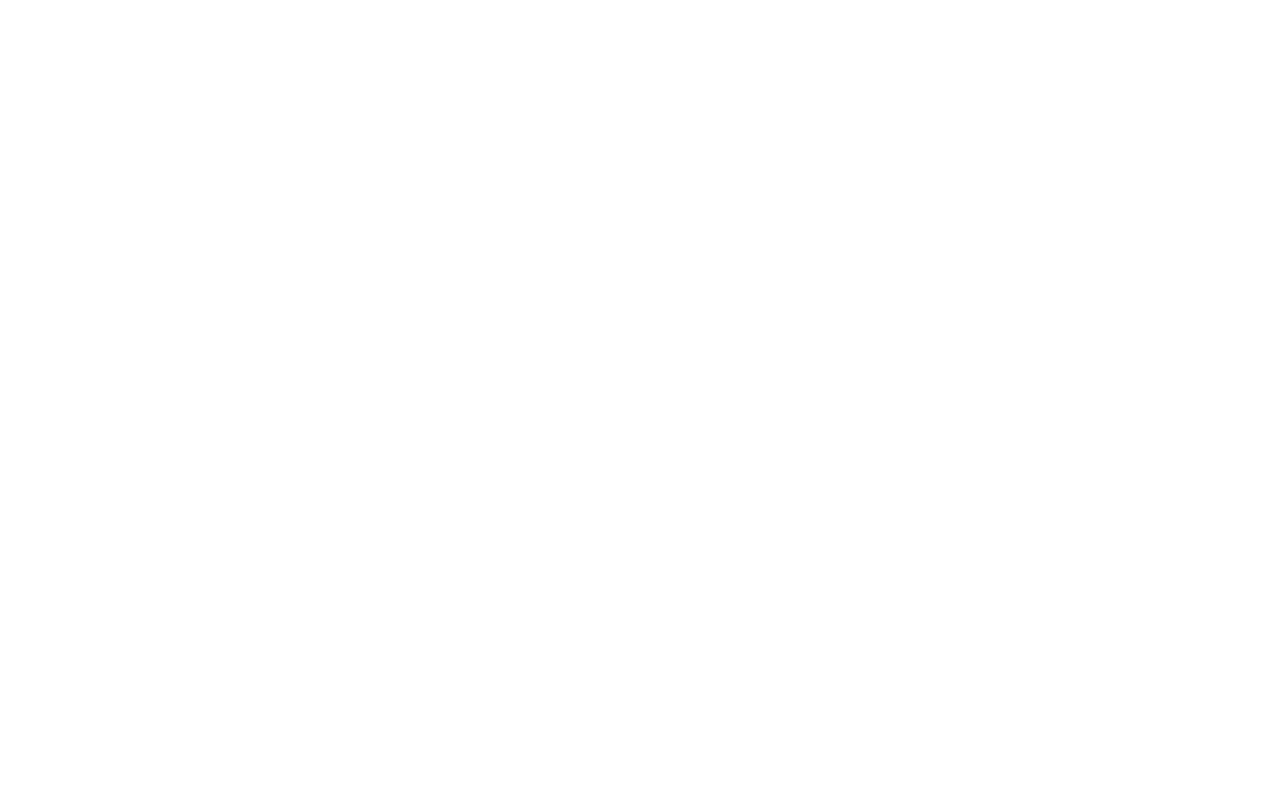
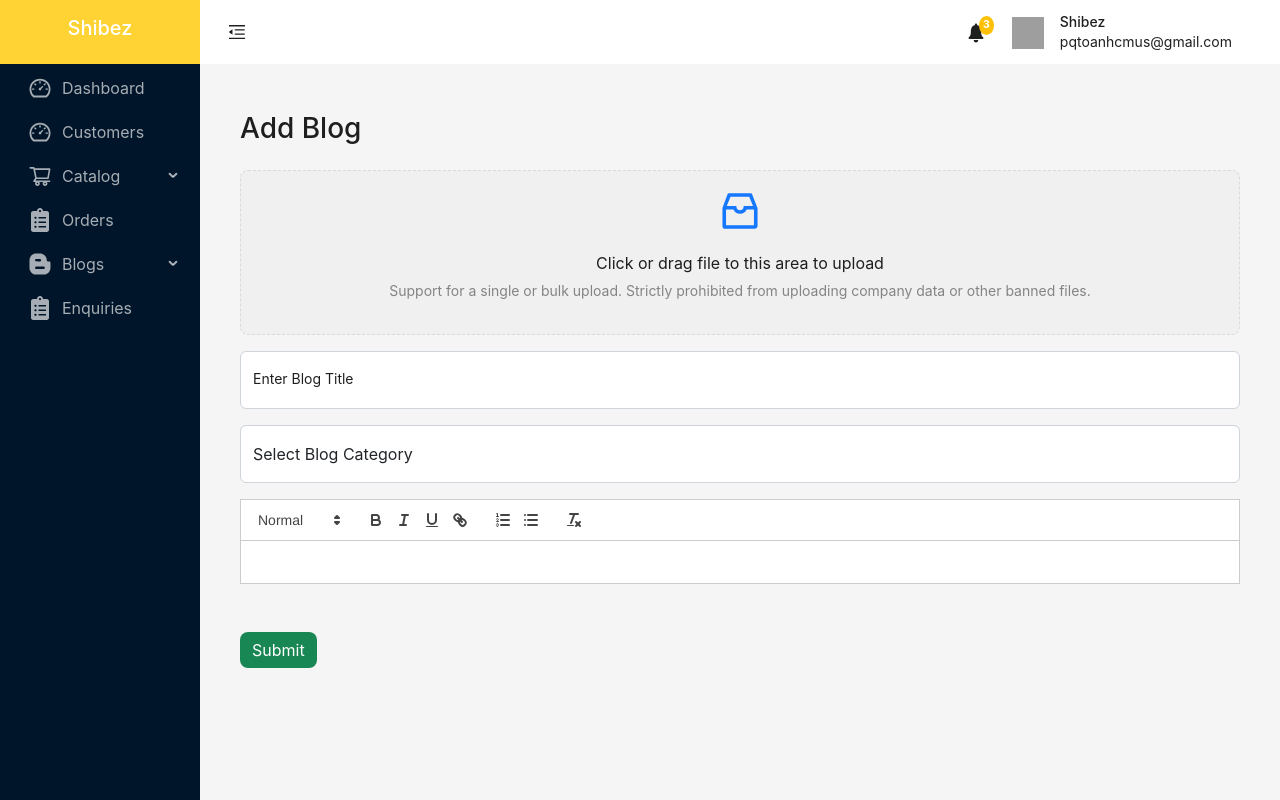
Before and after one commit to shibez0112/Admin-Dashboard, a React (Create React App) app: page /admin/blog in a window 1280 px wide. Before the commit this address had no page. Built offline with nearby package versions, Linux system fonts and the light colour scheme; grey boxes are pictures that could not be loaded.

Commit message:
feat: Add "Add Blog" Page

```diff
--- a/package.json
+++ b/package.json
@@ -10,8 +10,11 @@
     "antd": "^5.3.2",
     "react": "^18.2.0",
     "react-dom": "^18.2.0",
+    "react-form-stepper": "^2.0.3",
     "react-icons": "^4.8.0",
+    "react-quill": "^2.0.0",
     "react-router-dom": "^6.9.0",
+    "react-rte": "^0.16.5",
     "react-scripts": "5.0.1",
     "tslib": "^2.5.0",
     "web-vitals": "^2.1.4"
--- a/src/App.css
+++ b/src/App.css
@@ -9,3 +9,7 @@
 .red {
   color: red;
 }
+
+.quill{
+  background-color: white;
+}
--- a/src/App.js
+++ b/src/App.js
@@ -14,6 +14,7 @@
 import CategoryList from "./pages/CategoryList";
 import BrandList from "./pages/BrandList";
 import ProductList from "./pages/ProductList";
+import AddBlog from "./pages/AddBlog";
 
 function App() {
   return (
@@ -33,6 +34,7 @@
           <Route path="category-list" element={<CategoryList />}></Route>
           <Route path="brand-list" element={<BrandList />}></Route>
           <Route path="product-list" element={<ProductList />}></Route>
+          <Route path="blog" element={<AddBlog />}></Route>
         </Route>
       </Routes>
     </Router>
--- /dev/null
+++ b/src/pages/AddBlog.js
@@ -0,0 +1,73 @@
+import React, { useState } from "react";
+import ReactQuill from "react-quill";
+import "react-quill/dist/quill.snow.css";
+import CustomInput from "./CustomInput";
+import { InboxOutlined } from "@ant-design/icons";
+import { message, Upload } from "antd";
+const { Dragger } = Upload;
+const props = {
+  name: "file",
+  multiple: true,
+  action: "https://www.mocky.io/v2/5cc8019d300000980a055e76",
+  onChange(info) {
+    const { status } = info.file;
+    if (status !== "uploading") {
+      console.log(info.file, info.fileList);
+    }
+    if (status === "done") {
+      message.success(`${info.file.name} file uploaded successfully.`);
+    } else if (status === "error") {
+      message.error(`${info.file.name} file upload failed.`);
+    }
+  },
+  onDrop(e) {
+    console.log("Dropped files", e.dataTransfer.files);
+  },
+};
+
+const AddBlog = () => {
+  const [desc, setDesc] = useState();
+  const handleDesc = (e) => {
+    setDesc(e);
+    console.log(e);
+  };
+  return (
+    <div>
+      <h3 className="mb-4">Add Blog</h3>
+      <div>
+        <form action="">
+          <Dragger {...props}>
+            <p className="ant-upload-drag-icon">
+              <InboxOutlined />
+            </p>
+            <p className="ant-upload-text">
+              Click or drag file to this area to upload
+            </p>
+            <p className="ant-upload-hint">
+              Support for a single or bulk upload. Strictly prohibited from
+              uploading company data or other banned files.
+            </p>
+          </Dragger>
+          <div className="mt-3">
+            <CustomInput type="text" label="Enter Blog Title" />
+          </div>
+          <select name="" className="form-control py-3 mb-3" id="">
+            <option value="">Select Blog Category</option>
+          </select>
+          <ReactQuill
+            theme="snow"
+            value={desc}
+            onChange={(event) => {
+              handleDesc(event);
+            }}
+          />
+          <button className="btn btn-success border-0 rounded-3 my-5">
+            Submit
+          </button>
+        </form>
+      </div>
+    </div>
+  );
+};
+
+export default AddBlog;
```
Also changed, not shown: 1 other file (tests, documents, lock files or other folders).
